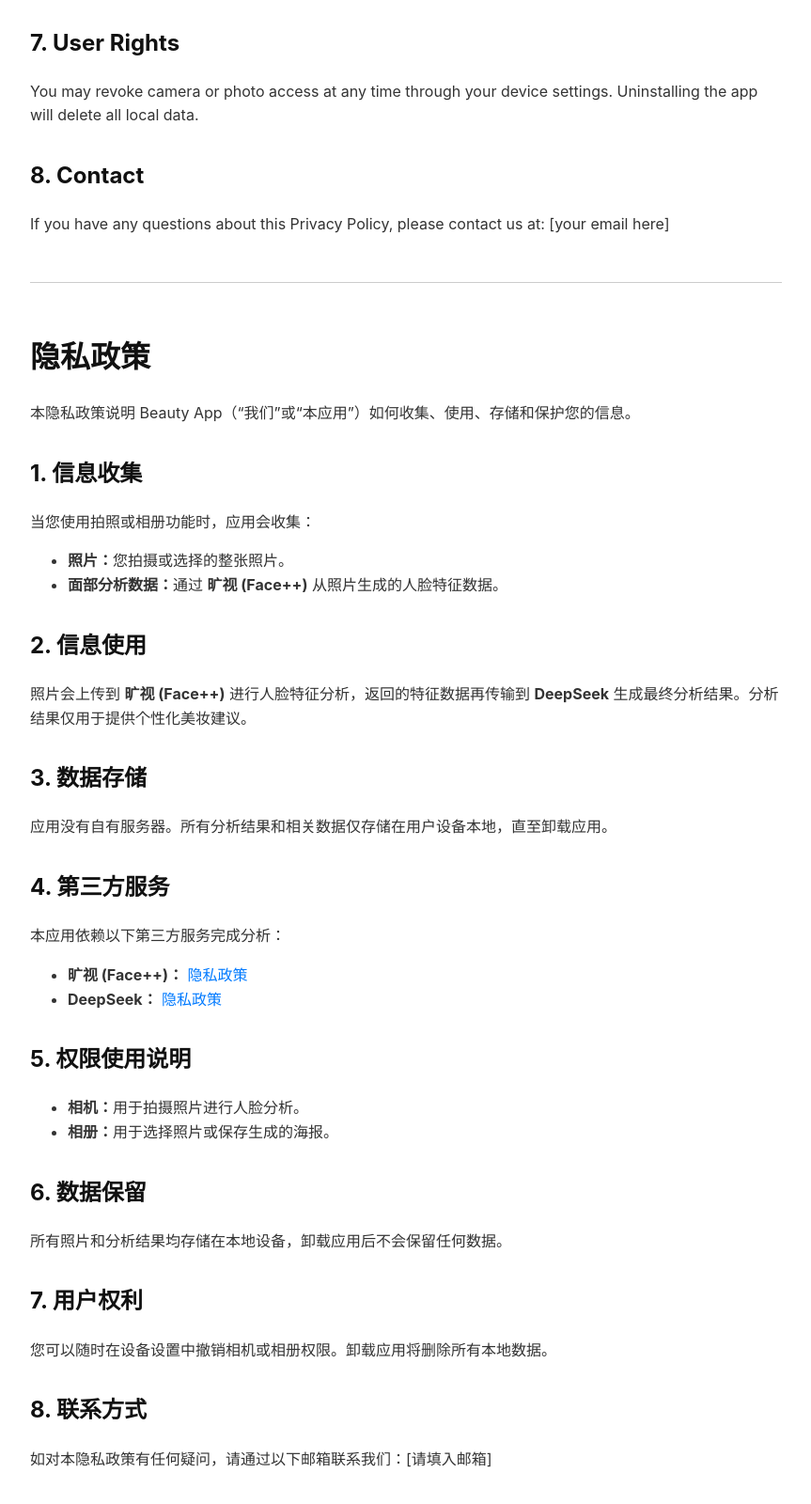
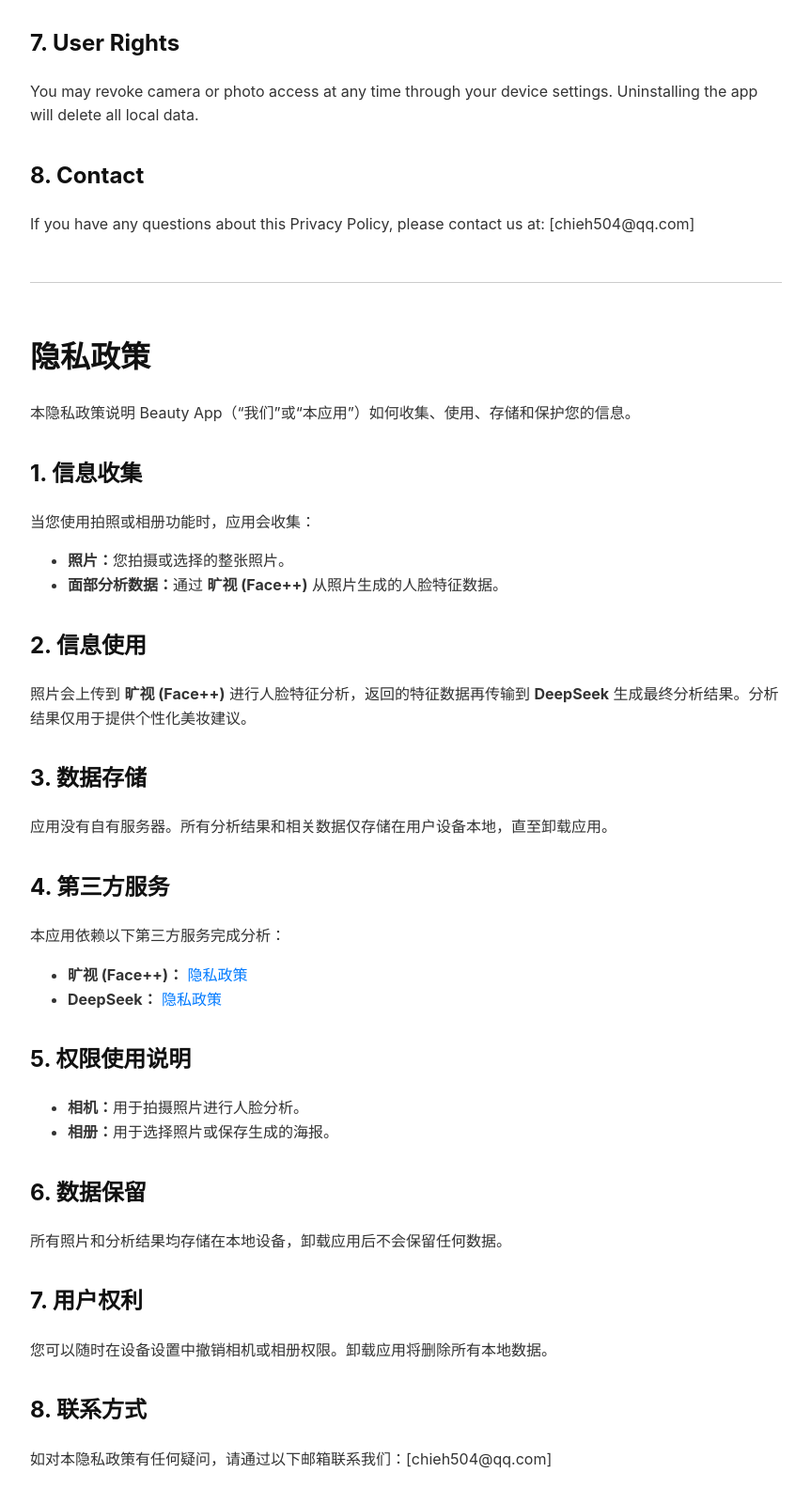
Before and after one commit to UCanSeeeeee/privacy-policy, a plain HTML site: page index.html in a window 1280 px wide. Shown: the part 1198-2798 px from the top of the page at 94% size, without its empty margins (208-1071 px from the left). Drawn offline with Linux system fonts and the light colour scheme.

Commit message:
Update index.html

```diff
--- a/index.html
+++ b/index.html
@@ -75,7 +75,7 @@
 
   <div class="section">
     <h2>8. Contact</h2>
-    <p>If you have any questions about this Privacy Policy, please contact us at: [your email here]</p>
+    <p>If you have any questions about this Privacy Policy, please contact us at: [chieh504@qq.com]</p>
   </div>
 
   <div class="lang">
@@ -133,7 +133,7 @@
 
     <div class="section">
       <h2>8. 联系方式</h2>
-      <p>如对本隐私政策有任何疑问，请通过以下邮箱联系我们：[请填入邮箱]</p>
+      <p>如对本隐私政策有任何疑问，请通过以下邮箱联系我们：[chieh504@qq.com]</p>
     </div>
   </div>
 </body>
```
